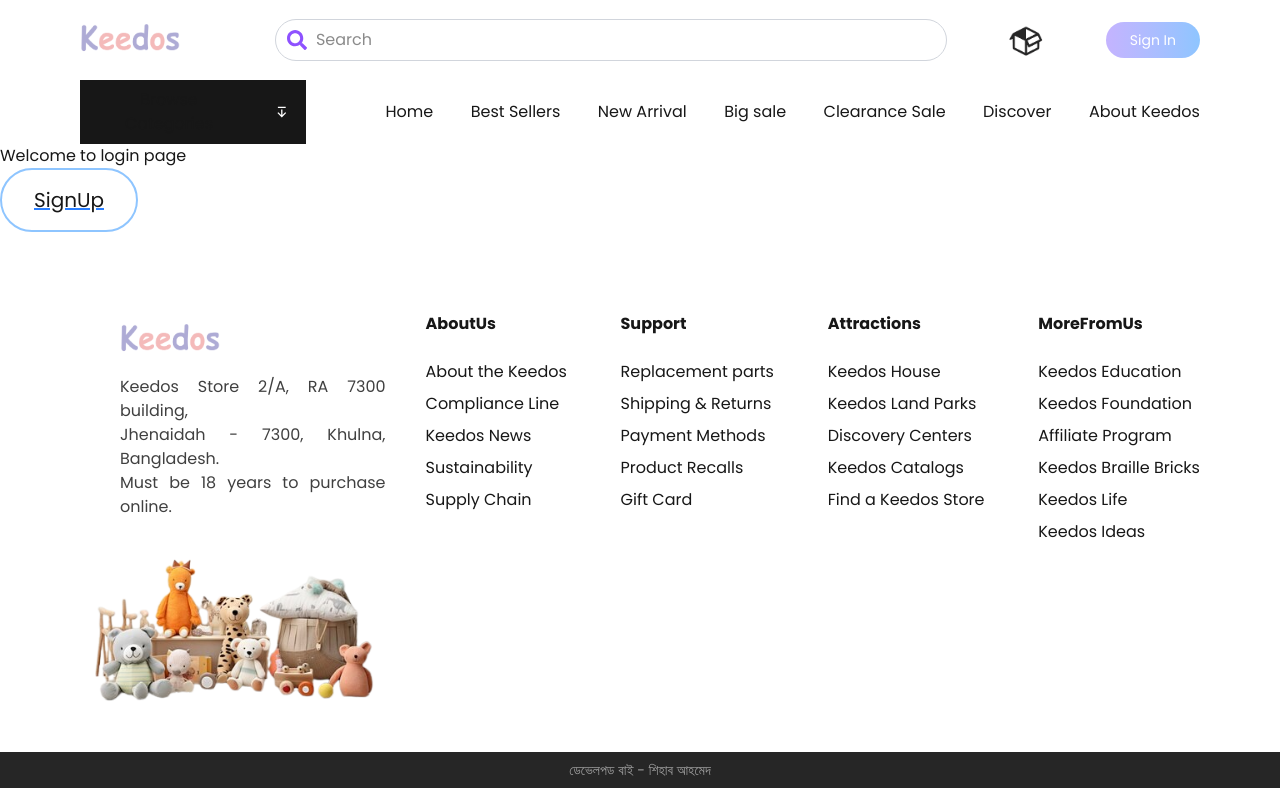
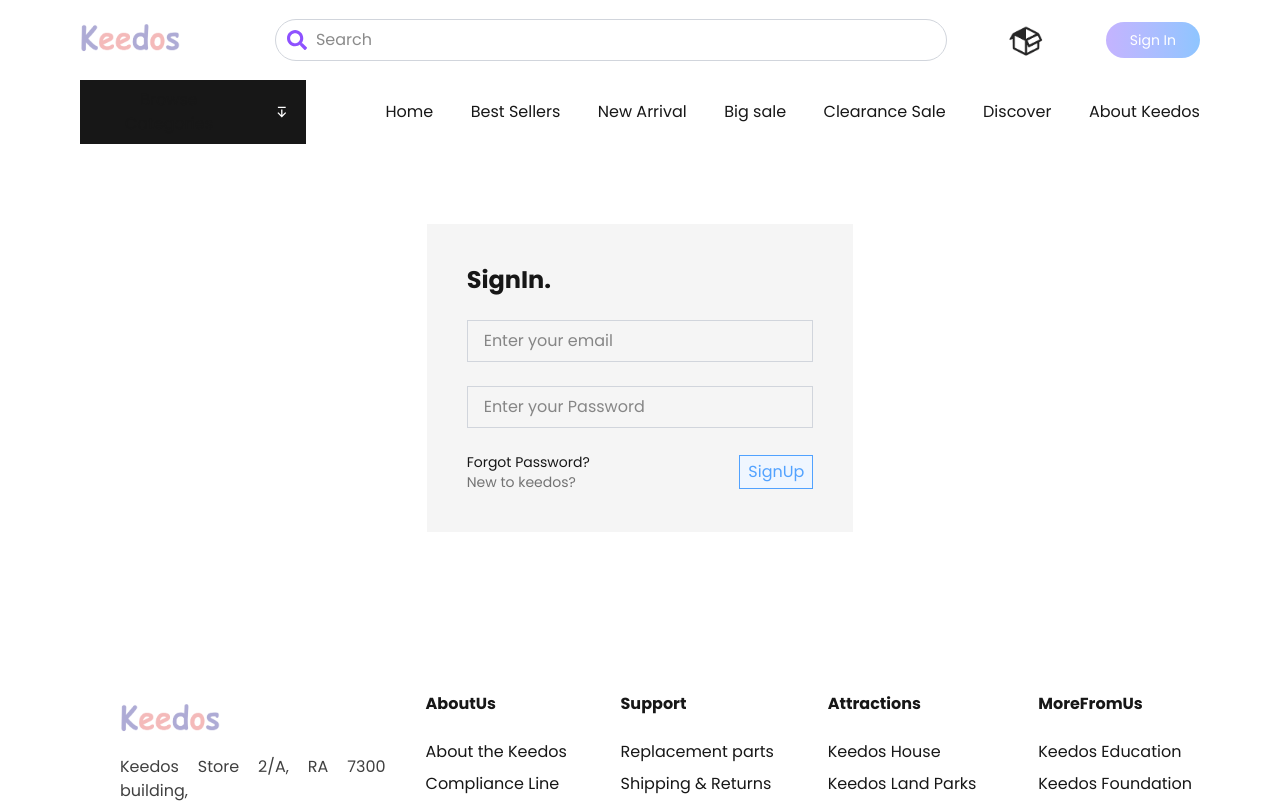
Before and after one commit to Shihab221/keedosweb, a Next.js app: page /userLogin in a window 1280 px wide. Shown: the top 803 px of the page. Built offline with nearby package versions, Linux system fonts and the light colour scheme; a web font is replaced by a local one.

Commit message:
login page done

```diff
--- a/app/(main)/userLogin/page.tsx
+++ b/app/(main)/userLogin/page.tsx
@@ -4,10 +4,20 @@
 
 const page = () => {
   return (
-    <div>
-      Welcome to login page
-      <Link href="/userSignup" className='text-blue-500 underline'><Button text='SignUp'/></Link>
+    <div className='flex justify-center items-center h-full'>
+      <div className='bg-neutral-100 w-full sm:w-1/3 flex flex-col gap-6 p-10 my-20'>
+        <h4 className='font-semibold text-2xl text-neutral-900'>SignIn.</h4>
+        <input type="text" placeholder='Enter your email' className='border border-gray-300  px-4 py-2 w-full  text-neutral-900 focus:outline-none focus:ring-2 focus:ring-violet-500 '/>
+        <input type="password" placeholder='Enter your Password' className='border border-gray-300 px-4 py-2 w-full text-neutral-900 focus:outline-none focus:ring-2 focus:ring-violet-500'/>
+        <div className='flex flex-row gap-2 justify-between items-center'>
+          <div>
+            <p className='text-sm text-neutral-900 '>Forgot Password?</p>
+            <p className='text-sm text-neutral-500'>New to keedos? </p>
+          </div>
+            <Link href="/userSignup" className='text-blue-500 underline items-end'><button className='border px-2 py-1 border-blue-400 text-blue-400 bg-blue-50 cursor-pointer'>SignUp</button></Link>
+        </div>
 
+      </div>
     </div>
   )
 }
```
